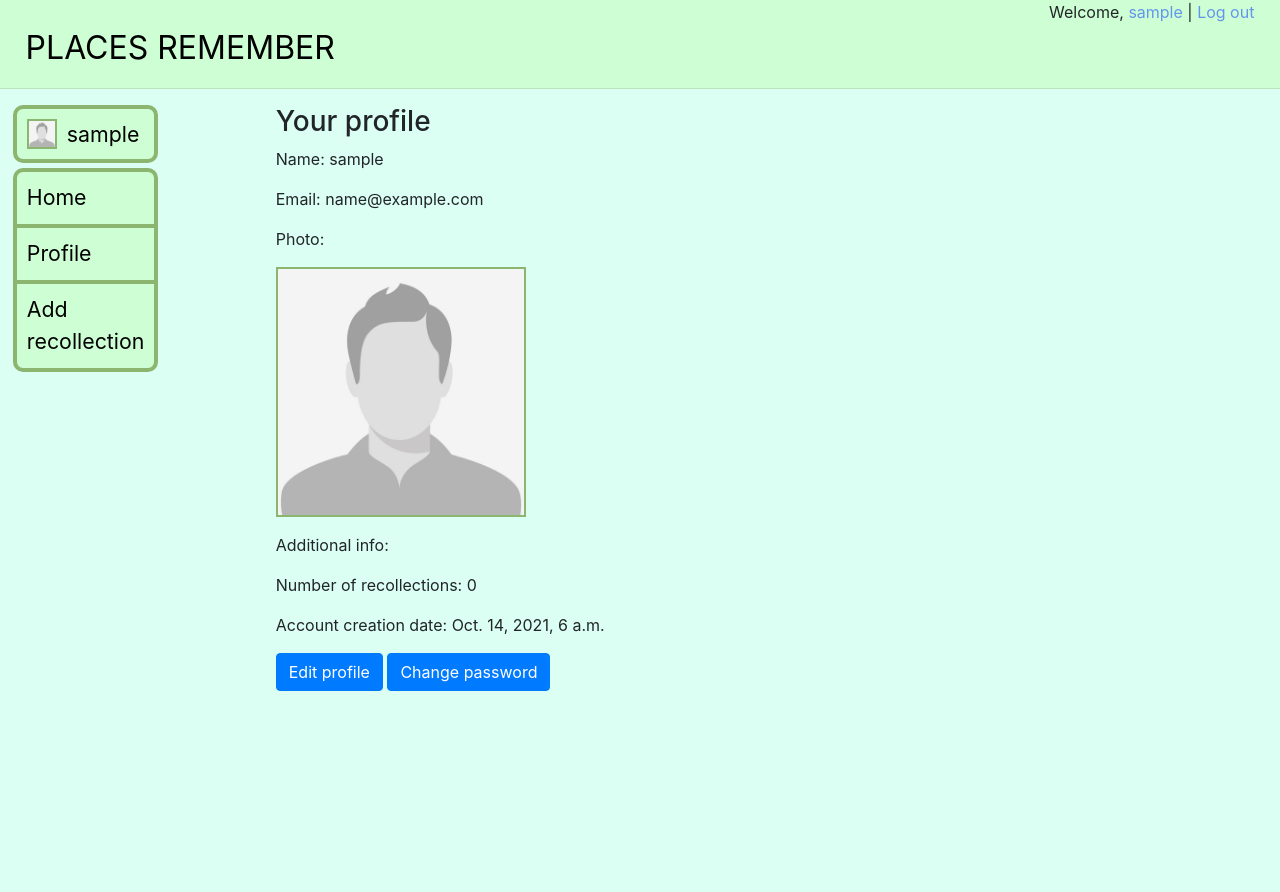
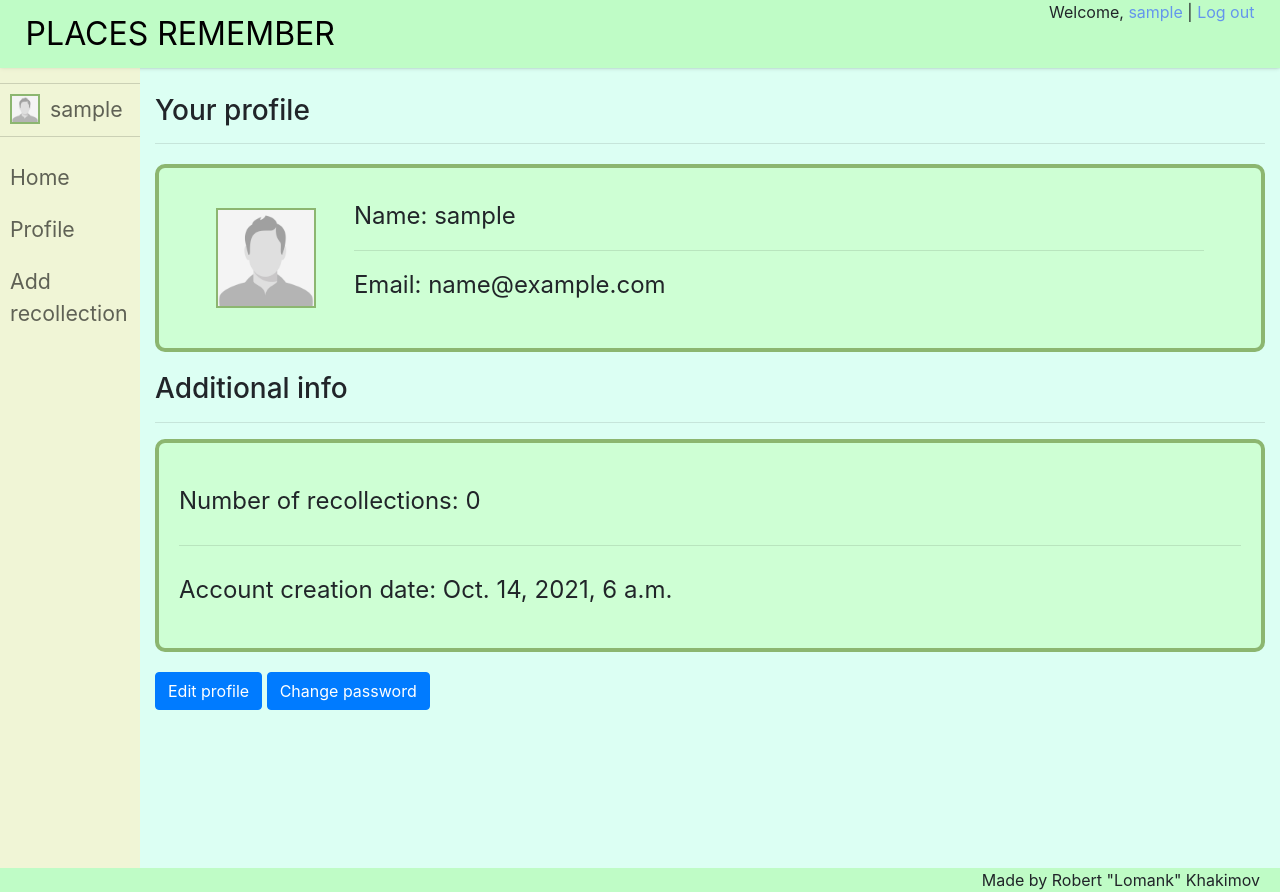
Before and after one commit to Lomank123/places_remember, a Django app: page /profile/1/ in a window 1280 px wide. Before the commit the page ends 691 px from the top, so only its background shows below. Run offline with Django 3.2, Linux system fonts and the light colour scheme; the visitor is signed in with stand-in values (Sample User, id 1); data comes from the database, SQL or seed files in the repository; data that the repository does not hold is empty; parts of the project's set-up code (start-up, migrations or seed data) failed here and were passed over; some libraries are stand-ins or nearby versions.

Commit message:
Design changes

```diff
--- a/placerem/coreapp/static/placerem/css/style.css
+++ b/placerem/coreapp/static/placerem/css/style.css
@@ -1,9 +1,17 @@
+/* General */
 a, a:hover, a:active, a:visited, a:focus {
 	text-decoration:none !important;
 }
 
+/* basic layout */
+.body {
+	background-color: rgba(213, 255, 241, 0.822);
+}
 .header {
-	background-color: rgb(206, 255, 212);
+	display: flex;
+	justify-content: space-between;
+	background-color: rgb(191, 252, 198);
+	box-shadow: 0px 0px 1px 0px rgb(61 66 81 / 20%), 0px 1px 4px -1px rgb(61 66 81 / 30%);
 }
 .logo {
 	margin-left: 2%;
@@ -11,110 +19,79 @@ a, a:hover, a:active, a:visited, a:focus {
 	text-transform: uppercase;
 	text-align: left;
 	color: black !important;
+	display: inline-block;
+	padding-top: 10px;
+	padding-bottom: 10px;
 }
-.body {
-	background-color: rgba(213, 255, 241, 0.822);
-}
-.no_rec {
-	text-align: center;
-}
-.welcome_msg {
-	text-align: left;
-}
-.auth_text {
+.auth-text {
 	margin-right: 2%;
 	text-align: right;
 }
-.auth_text a {
+.auth-text a {
 	color: cornflowerblue !important;
 }
+.page {
+  display: flex;
+	min-height: 100vh;
+}
+.container {
+	margin-top: 2% !important;
+	margin-left: auto !important;
+	margin-bottom: 2% !important;
+}
+
+.left-bar {
+	width: 12%;
+  display: flex;
+  flex-direction: column;
+
+	font-size: 16pt;
+	background-color: rgba(255, 238, 193, 0.582);
+}
+.left-bar a {
+	padding: 10px;
+
+	color: rgba(0, 0, 0, 0.603) !important;
+}
+.left-bar a:hover {
+	background-color: rgba(224, 208, 162, 0.205);
+	color: black !important;
+}
+
+.menu {
+	width: 100%;
+  display: flex;
+  flex-direction: column;
+}
+.menu-item {
+	display: flex;
+}
+.profile-box {
+	width: 100%;
+	margin-top: 15px;
+	margin-bottom: 15px;
+}
+.nickname {
+	display: flex;
+	border-bottom: 1px solid rgba(0, 0, 0, 0.151);
+	border-top: 1px solid rgba(0, 0, 0, 0.151);
+}
+.footer {
+	background-color:rgb(191, 252, 198);
+	width: 100%;
+	text-align: right;
+	padding-right: 20px;
+}
+
+/* home */
 .paginator {
 	padding-top: 40px;
-	padding-bottom: 40px;
 }
-.add_rec {
+.add-rec {
 	text-align: center;
 }
-
-.page {
-  display:flex;
-}
-.container {
-  flex-grow: 1;
-	margin-left: 8% !important;
-}
-.left_bar {
-  display: flex;
-  flex-direction: column;
-	width: 12%;
-  margin-left: 1%;
-}
-.left_bar a {
-	color: black !important;
-}
-.left_bar a:hover {
-	color: rgb(145, 139, 139) !important;
-}
-.menu {
-  display: flex;
-  flex-direction: column;
-  justify-content: space-evenly;
-  align-items: center;
-  font-size: 16pt;
-	background-color: rgb(206, 255, 212);
-	border-style: solid;
-	border-radius: 10px;
-  border-width: 4px;
-	border-color: rgb(140, 182, 112);
-}
-.menu a {
-  width: 100%;
-  text-align: left;
-  padding: 10px;
-  border-bottom: 4px solid rgb(140, 182, 112);
-}
-.menu a.last {
-  border-bottom: none;
-}
-.profile_box {
-	display: flex;
-	font-size: 16pt;
-	background-color: rgb(206, 255, 212);
-	border-style: solid;
-	border-radius: 10px;
-  border-width: 4px;
-	border-color: rgb(140, 182, 112);
-  padding: 10px;
-	margin-bottom: 5px;
-}
-.nickname {
-	width: 100%;
-  height: 30px;
-}
-
-.leaflet-map {
-	width: 100%;
-	height: 500px;
-	border-style: solid;
-	border-radius: 10px;
-  border-width: 4px;
-	border-color: rgb(140, 182, 112);
-}
-
-.img-default {
-	width: 250px;
-	height: 250px;
-	border-style: solid;
-	border-color: rgb(140, 182, 112);
-	border-width: 2px;
-}
-.img-small {
-	width: 30px;
-	height: 30px;
-	margin-right: 10px;
-	border-style: solid;
-	border-color: rgb(140, 182, 112);
-	border-width: 2px;
+.no-rec {
+	text-align: center;
 }
 
 /* rec_detail */
@@ -152,6 +129,81 @@ a, a:hover, a:active, a:visited, a:focus {
 	text-align: right;
 	padding-top: 10px;
 }
-.detail-button {
+
+/* profile */
+.profile-block {
+	width: 100%;
+	height: auto;
+	display: flex;
+	justify-content: space-evenly;
+	padding: 30px 20px 30px 20px;
 	margin-bottom: 20px;
+
+	background-color: rgb(206, 255, 212);
+	border-style: solid;
+	border-radius: 10px;
+  border-width: 4px;
+	border-color: rgb(140, 182, 112);
 }
+.profile-info-main {
+	margin-top: 20px;
+}
+.profile-info-additional {
+	flex-direction: column;
+	justify-content: space-evenly;
+}
+.profile-info {
+	font-size: 24px;
+	width: 100%;
+	height: auto;
+	margin-top: 10px;
+	margin-bottom: 10px;
+}
+.profile-name-email {
+	width: 80%;
+}
+.profile-image {
+	width: 20%;
+	height: auto;
+	margin-top: 10px;
+	margin-bottom: 10px;
+}
+hr {
+	width: 100%;
+}
+
+
+/* authentication */
+.welcome-msg {
+	text-align: left;
+}
+
+/* leaflet map */
+.leaflet-map {
+	width: 100%;
+	height: 500px;
+
+	border-style: solid;
+	border-radius: 10px;
+  border-width: 4px;
+	border-color: rgb(140, 182, 112);
+}
+
+/* images */
+.img-default {
+	width: 100px;
+	height: 100px;
+
+	border-style: solid;
+	border-color: rgb(140, 182, 112);
+	border-width: 2px;
+}
+.img-small {
+	width: 30px;
+	height: 30px;
+
+	border-style: solid;
+	border-color: rgb(140, 182, 112);
+	border-width: 2px;
+	margin-right: 10px;
+}
--- a/placerem/coreapp/templates/coreapp/authentication/login.html
+++ b/placerem/coreapp/templates/coreapp/authentication/login.html
@@ -9,7 +9,7 @@
   {% if user.is_authenticated %}
     <p>Already logged in</p>
   {% else %}
-    <p class="welcome_msg">
+    <p class="welcome-msg">
       Welcome to Places Remember!<br>
       Places Remember is a great opportunity
       to collect all wondrous moments in your life.<br>
--- a/placerem/coreapp/templates/coreapp/home.html
+++ b/placerem/coreapp/templates/coreapp/home.html
@@ -18,7 +18,7 @@
 
   {% empty %} <!-- if list is empty -->
 
-    <h2 class="no_rec">
+    <h2 class="no-rec">
       You don't have any recollections yet<br>
       <a href="{% url 'add' %}">Add new recollection</a>
     </h2>
@@ -27,7 +27,7 @@
 
   {% if object_list %}
     <hr>
-    <h4 class="add_rec"><a href="{% url 'add' %}">Add recollection</a></h4>
+    <h4 class="add-rec"><a href="{% url 'add' %}">Add recollection</a></h4>
 
     <div class="paginator">
       <span class="step-links">
--- a/placerem/coreapp/templates/coreapp/profile.html
+++ b/placerem/coreapp/templates/coreapp/profile.html
@@ -7,16 +7,32 @@
 {% block content %}
 
   <h3>Your profile</h3>
+  <hr />
 
-  <p>Name: {{ object.username }}</p>
-  <p>Email: {{ object.email }}</p>
+  <div class="profile-info-main profile-block">
 
-  <p>Photo:</p>
-  <p><img class="img-default" src="{{ object.photo|thumbnail_url:'default' }}" onerror="this.onerror=null;this.src='{% static 'placerem/empty.jpg' %}';"></p>
+    <img
+      class="img-default profile-image"
+      src="{{ object.photo|thumbnail_url:'default' }}"
+      onerror="this.onerror=null;this.src='{% static 'placerem/empty.jpg' %}';" />
 
-  <p>Additional info:</p>
-  <p>Number of recollections: {{ recollections }}</p>
-  <p>Account creation date: {{ object.date_joined }}</p>
+
+    <div class="profile-name-email">
+      <span class="profile-info">Name: {{ object.username }}</span>
+      <hr />
+      <span class="profile-info">Email: {{ object.email }}</span>
+    </div>
+
+  </div>
+
+  <h3>Additional info</h3>
+  <hr />
+
+  <div class="profile-info-additional profile-block">
+    <span class="profile-info">Number of recollections: {{ recollections }}</span>
+    <hr />
+    <span class="profile-info">Account creation date: {{ object.date_joined }}</span>
+  </div>
 
   <button class="btn btn-primary" id="edit_prof_btn" type="button">Edit profile</button>
   <button class="btn btn-primary" id="edit_pass_btn" type="button">Change password</button>
--- a/placerem/coreapp/templates/coreapp/rec_detail.html
+++ b/placerem/coreapp/templates/coreapp/rec_detail.html
@@ -5,6 +5,7 @@
 
 {% block content %}
   <h2>Details</h2>
+  <hr />
   <div class="leaflet-map" id="recmap"></div>
 
   <script type="module">
--- a/placerem/coreapp/templates/layout/basic.html
+++ b/placerem/coreapp/templates/layout/basic.html
@@ -21,45 +21,49 @@
 
   <body class="body">
   	<header class="header">
+			<a class="logo" href="{% url 'home' %}">Places Remember</a>
+			<div class="auth-text">
     		{% if user.is_authenticated %}
-    	  <div class="auth_text">
 					Welcome,
     		  <a href="{% url 'profile' user.pk %}">{{ user.username }}</a>
     		   |
     		  <a href="{% url 'logout' %}">Log out</a>
-    	  </div>
     		{% else %}
-    	  <div class="auth_text">
     		  <a href="{% url 'login' %}">Sign in</a>
     		   |
     		  <a href="{% url 'signup' %}">Sign up</a>
+    		{% endif %}
 			</div>
-    	{% endif %}
-			<a class="logo" href="{% url 'home' %}">Places Remember</a>
-    	<hr>
+
 		</header>
 
 		<div class="page">
-    	<div class="left_bar">
 			{% if user.is_authenticated %}
-    			<div class="profile_box">
+    		<div class="left-bar">
+    			<div class="profile-box">
+    			  <a class="nickname" href="{% url 'profile' user.pk %}">
 							<img class="img-small" src="{{ user.photo|thumbnail_url:'small' }}" onerror="this.onerror=null;this.src='{% static 'placerem/empty.jpg' %}';">
-    			  <a class="nickname" href="{% url 'profile' user.pk %}">{{ user.username|truncatechars:10 }}</a>
+							{{ user.username|truncatechars:10 }}
+						</a>
     			</div>
 
     			<nav class="menu">
-    				<a href="{% url 'home' %}">Home</a>
-    				<a href="{% url 'profile' user.pk %}">Profile</a>
-    				<a class="last" href="{% url 'add' %}">Add recollection</a>
+    				<a class="menu-item" href="{% url 'home' %}">Home</a>
+    				<a class="menu-item" href="{% url 'profile' user.pk %}">Profile</a>
+    				<a class="menu-item" href="{% url 'add' %}">Add recollection</a>
     			</nav>
+    		</div>
 			{% endif %}
-    	</div>
 
     	<div class="container">
     	  {% block content %}
     	  {% endblock content %}
     	</div>
 		</div>
+
+		<footer class="footer">
+			<span>Made by Robert "Lomank" Khakimov </span>
+		</footer>
 
     <!-- Optional JavaScript -->
     <!-- jQuery first, then Popper.js, then Bootstrap JS -->
```
Lines whose indentation alone changed are shown as unchanged.
